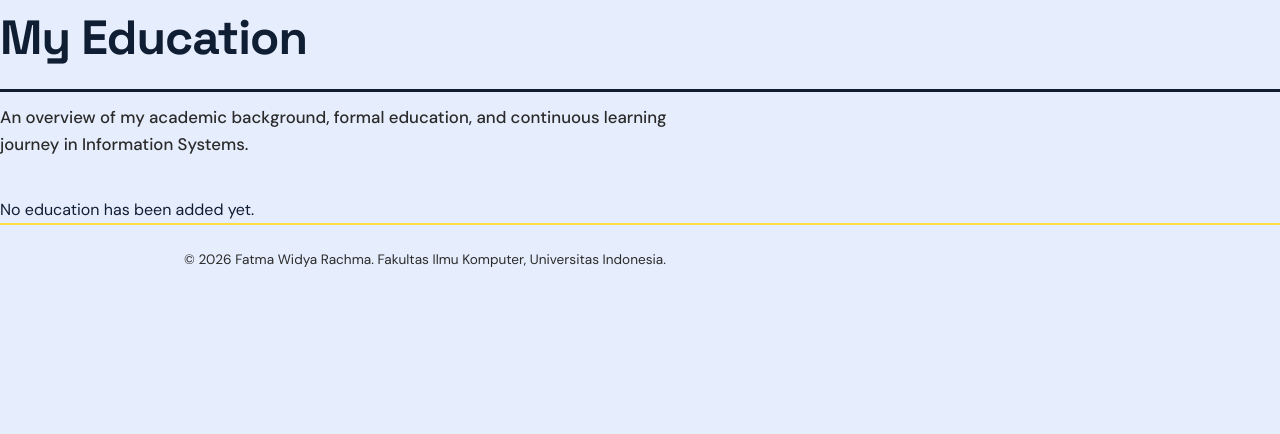
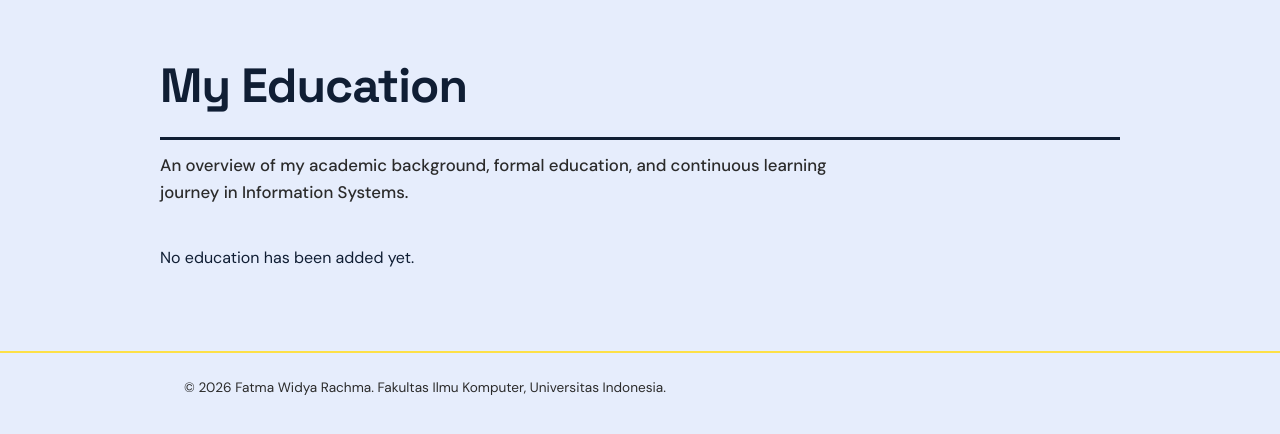
Before and after one commit to fatmawidya/myportofolio, a Django app: page /education/ in a window 1280 px wide. Shown: the part 94-528 px from the top of the page. Run offline with Django 5.2, Linux system fonts and the light colour scheme; data that the repository does not hold is empty.

Commit message:
fix typo

```diff
--- a/templates/educational.html
+++ b/templates/educational.html
@@ -26,7 +26,7 @@
     </header>
 
     <main>
-        <ssection class="accordion-section container" id="education">
+        <section class="accordion-section container" id="education">
             <h1 class="section-title">My Education</h1>
             <p class="section-subtitle">
                 An overview of my academic background, formal education, and continuous learning journey in Information Systems.
```
